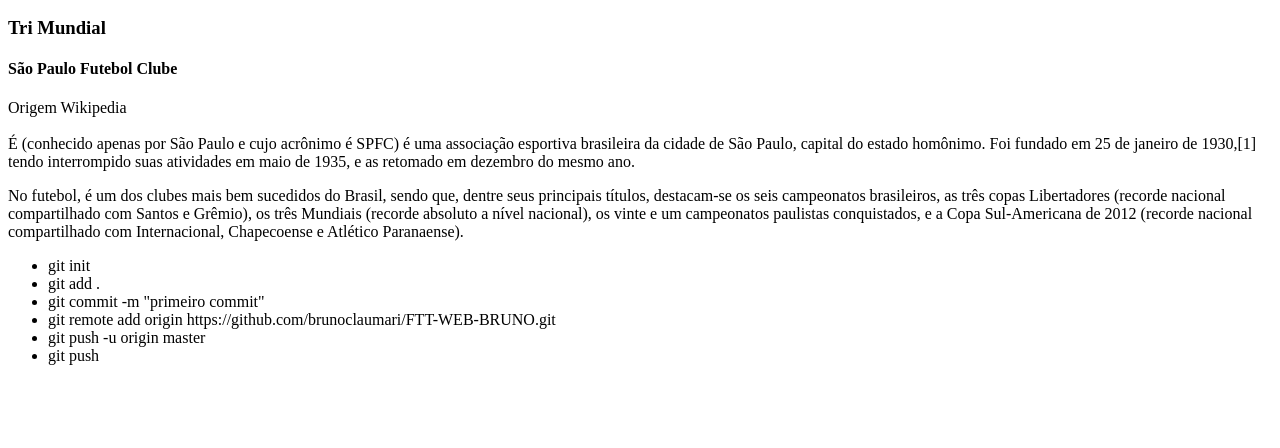
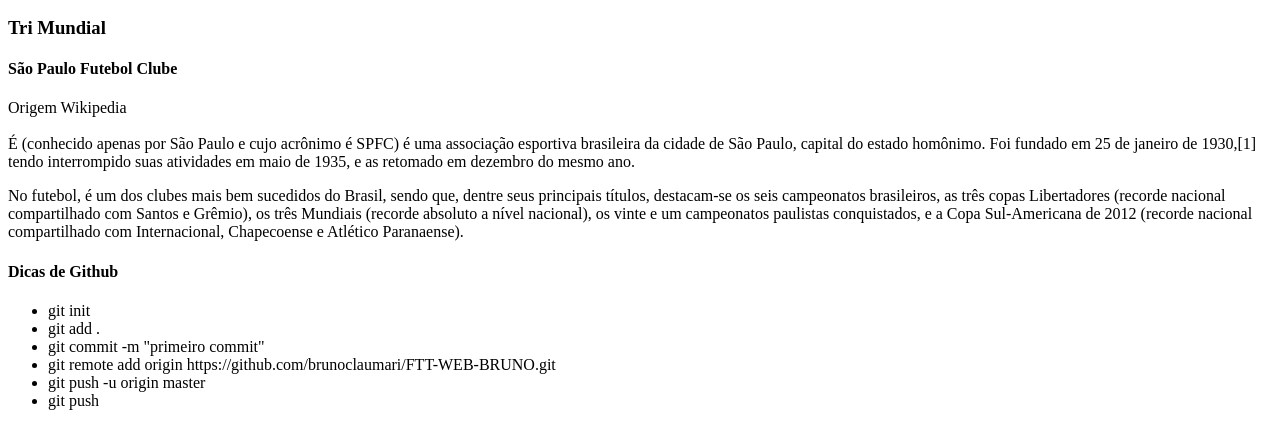
Before and after one commit to brunoclaumari/FTT-WEB-BRUNO, a plain HTML site: page index.html in a window 1280 px wide. Shown: the part 110-558 px from the top of the page. Drawn offline with Linux system fonts and the light colour scheme.

Commit message:
adicionado titulo

```diff
--- a/index.html
+++ b/index.html
@@ -23,6 +23,7 @@
     <p>
         No futebol, é um dos clubes mais bem sucedidos do Brasil, sendo que, dentre seus principais títulos, destacam-se os seis campeonatos brasileiros, as três copas Libertadores (recorde nacional compartilhado com Santos e Grêmio), os três Mundiais (recorde absoluto a nível nacional), os vinte e um campeonatos paulistas conquistados, e a Copa Sul-Americana de 2012 (recorde nacional compartilhado com Internacional, Chapecoense e Atlético Paranaense).
     </p>
+    <h4>Dicas de Github</h4>
     <ul>
         <li>git init</li>
         <li>git add .</li>
```
